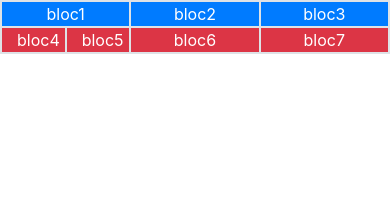
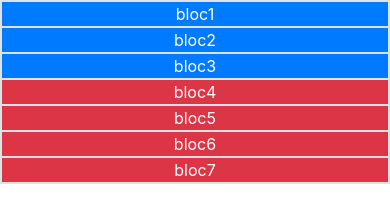
Before and after one commit to FlavienCatteau/exercice2bootstrap, a plain HTML site: page index.html in a window 390 px wide. Drawn offline with nearby package versions, Linux system fonts and the light colour scheme.

Commit message:
bootstrap responsive block

```diff
--- a/index.html
+++ b/index.html
@@ -8,13 +8,13 @@
     </head>
     <body>
         <div class="d-flex flex-wrap text-center border text-white">
-            <div class="col-4 bg-primary border">bloc1</div>
-            <div class="col-4 bg-primary border">bloc2</div>
-            <div class="col-4 bg-primary border">bloc3</div>
-            <div class="col-2 bg-danger border">bloc4</div>
-            <div class="col-2 bg-danger border">bloc5</div>
-            <div class="col-4 bg-danger border">bloc6</div>
-            <div class="col-4 bg-danger border">bloc7</div>
+            <div class="col-12 col-md-4 bg-primary border">bloc1</div>
+            <div class="col-12 col-md-4 bg-primary border">bloc2</div>
+            <div class="col-12 col-md-4 bg-primary border">bloc3</div>
+            <div class="col-12 col-md-2 bg-danger border">bloc4</div>
+            <div class="col-12 col-md-2 bg-danger border">bloc5</div>
+            <div class="col-12 col-md-4 bg-danger border">bloc6</div>
+            <div class="col-12 col-md-4 bg-danger border">bloc7</div>
         </div>
     </body>
 </html>
```
